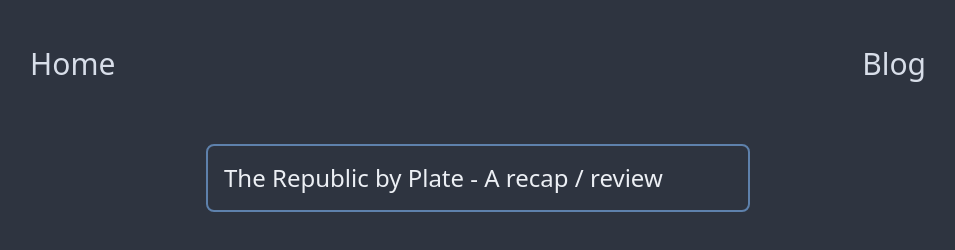
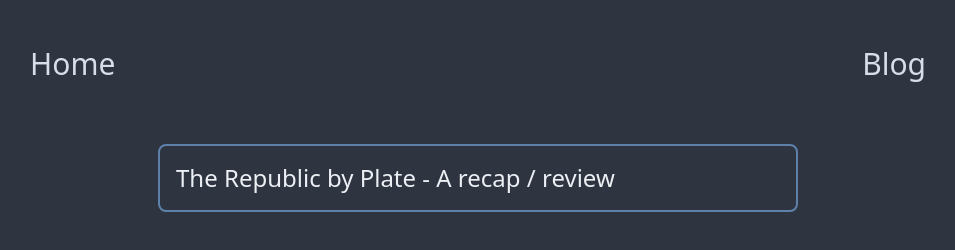
Before and after one commit to JohnCosta27/JohnTech, an Astro site: page /blog in a window 1280 px wide. Shown: the whole page, without its empty margins (162-1117 px from the left). Built offline with nearby package versions, Linux system fonts and the light colour scheme; Astro itself is replaced by a stand-in of ours.

Commit message:
changing

```diff
--- a/src/pages/blog.astro
+++ b/src/pages/blog.astro
@@ -9,7 +9,7 @@ const posts = await Astro.glob('./posts/*.md');
   </head>
   <body class="w-full flex flex-col items-center bg-polar-night-400">
     <Navbar />
-    <div class="w-full max-w-xl flex flex-col gap-4 p-4">
+    <div class="w-full max-w-2xl flex flex-col gap-4 p-4">
       {posts.map((post) => (
         <a href={post.url} class="flex flex-col border-frost-400 border-2 text-snow-storm-100 p-4 rounded-lg">
           <h1 class="text-2xl">{post.frontmatter.title}</h1>
```
